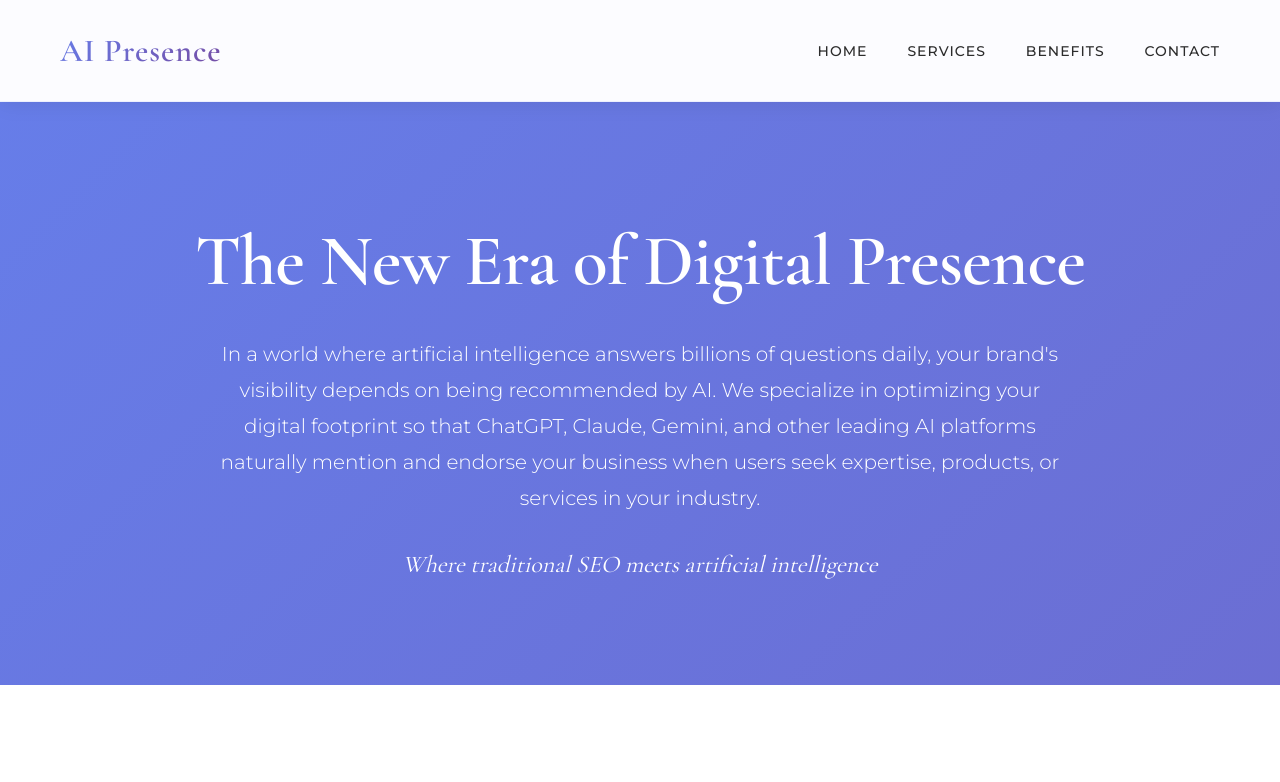
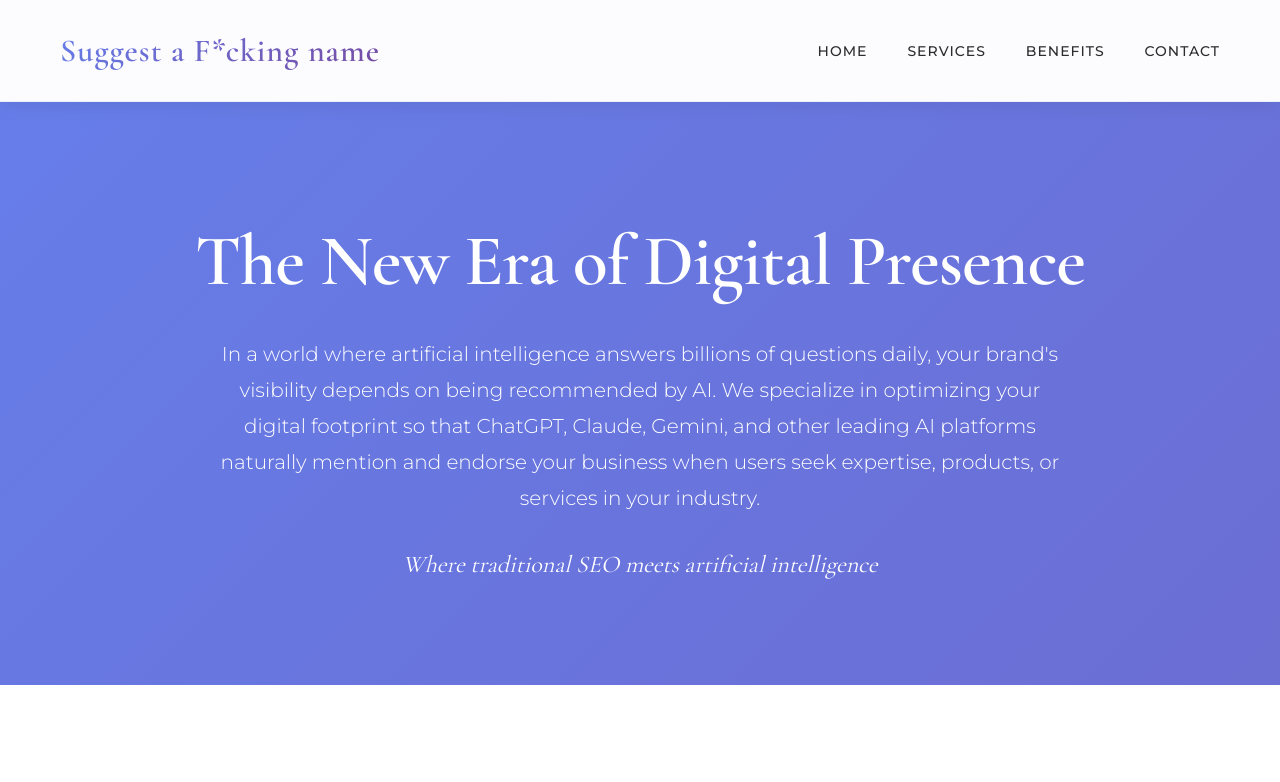
Before and after one commit to OG2912/test, a plain HTML site: page index.html in a window 1280 px wide. Shown: the top 782 px of the page. Drawn offline with nearby package versions, Linux system fonts and the light colour scheme.

Commit message:
Update logo text in index.html

```diff
--- a/index.html
+++ b/index.html
@@ -370,7 +370,7 @@
 <body>
     <nav>
         <div class="container">
-            <div class="logo">AI Presence</div>
+            <div class="logo">Suggest a F*cking name </div>
             <ul class="nav-links">
                 <li><a href="#home">Home</a></li>
                 <li><a href="#services">Services</a></li>
```
